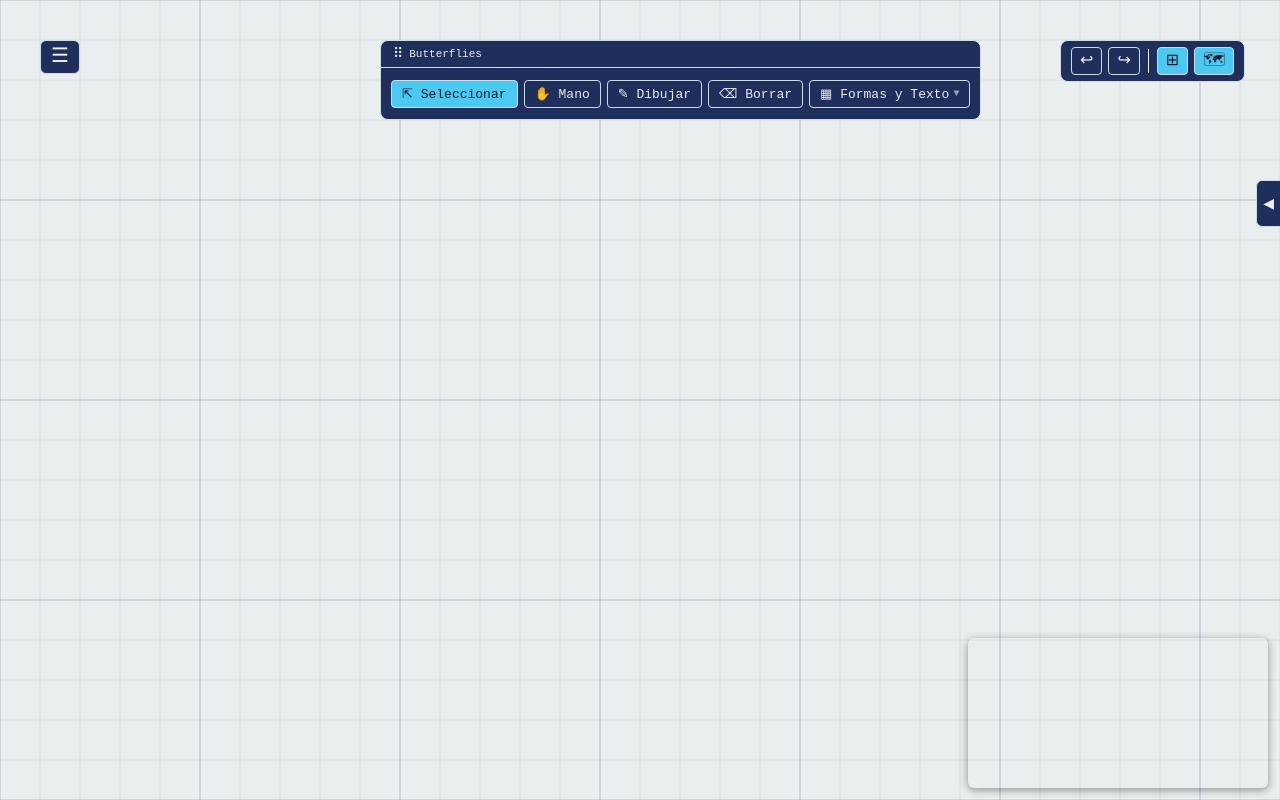
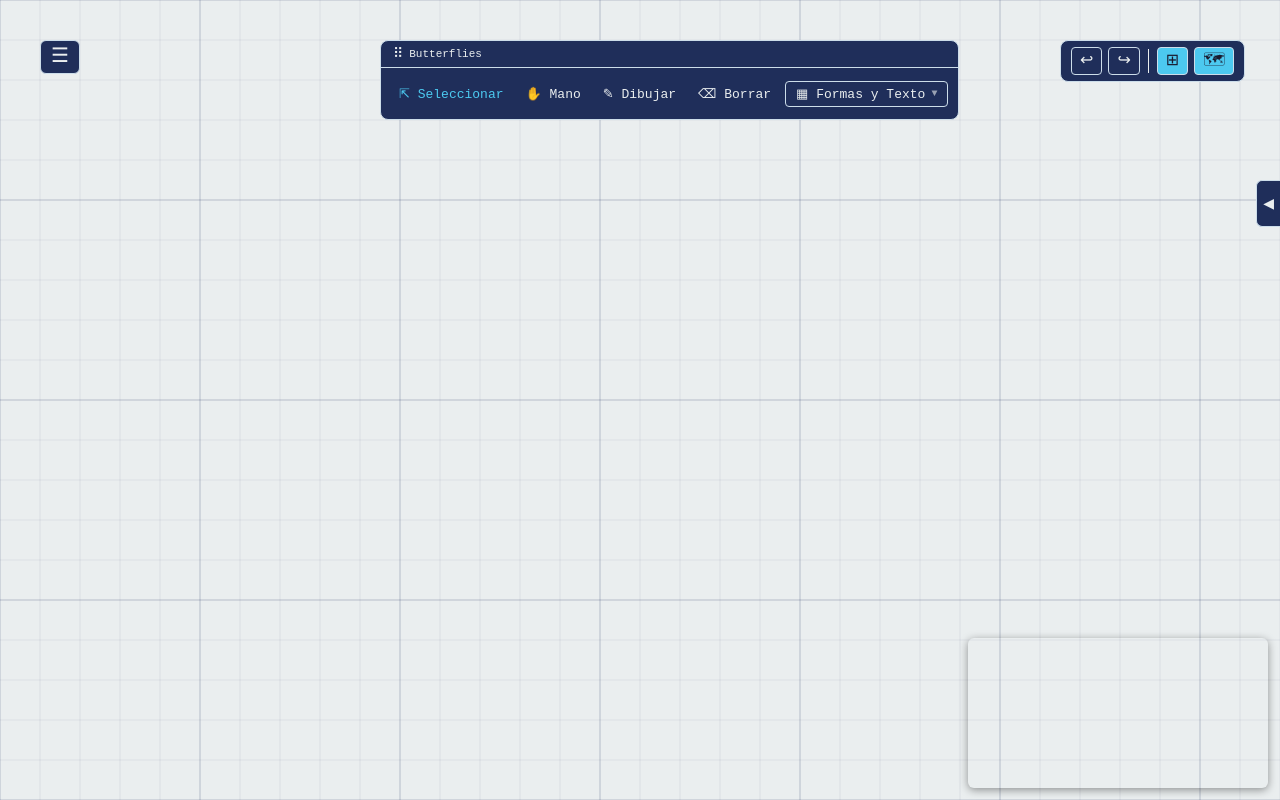
Before and after one commit to Rahyned/butterflies, a React (Vite) app: page / in a window 1280 px wide. Built offline with nearby package versions, Linux system fonts and the light colour scheme.

Commit message:
style: toolbar sin bordes en botones (solo texto), activo resaltado en cyan

```diff
--- a/src/components/Toolbar.tsx
+++ b/src/components/Toolbar.tsx
@@ -22,9 +22,9 @@ const isShapeTool = (t: Tool): boolean =>
 const btnBase: React.CSSProperties = {
   background: 'transparent',
   color: '#EAEEEF',
-  border: '1px solid #CCDDEA',
-  borderRadius: '4px',
-  padding: '5px 10px',
+  border: 'none',
+  borderRadius: 0,
+  padding: '4px 8px',
   cursor: 'pointer',
   fontSize: '13px',
   fontFamily: "'JetBrains Mono', monospace",
@@ -36,14 +36,16 @@ const btnBase: React.CSSProperties = {
 
 const activeBtn: React.CSSProperties = {
   ...btnBase,
-  background: '#4cc9f0',
-  color: '#1a1a2e',
-  border: '1px solid #CCDDEA',
+  color: '#4cc9f0',
 };
 
 const dropdownBtn: React.CSSProperties = {
   ...btnBase,
-  minWidth: 155,
+  padding: '4px 10px',
+  background: '#1F2E5A',
+  borderRadius: '4px',
+  border: '1px solid #CCDDEA',
+  gap: '6px',
 };
 
 export default function Toolbar({
```
